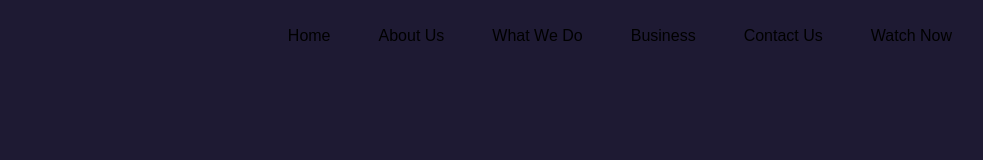
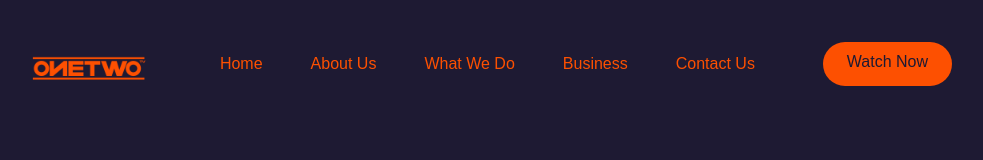
Before and after one commit to ZumiDaCoder/onetwotvsite, a website: page index.html in a window 1280 px wide. Shown: the whole page, without its empty margins (152-1135 px from the left). Drawn offline with Linux system fonts and the light colour scheme.

Commit message:
modified navbar and added watch now button

```diff
--- a/index.html
+++ b/index.html
@@ -12,17 +12,20 @@
     <div class="flex items-center justify-between">
       <!-- Logo -->
       <div class="pt-2">
-        <img class="w-32 h-18" src="assets/imgs/ONETWO LOGO.png" alt="">
+        <img class="w-32 h-18" src="assets/imgs/ONETWOLOGO.png" alt="">
       </div>
       <!-- Menu Items-->
       <div class="hidden space-x-12 md:flex">
-        <a href="#">Home</a>
-        <a href="#">About Us</a>
-        <a href="#">What We Do</a>
-        <a href="#">Business</a>
-        <a href="#">Contact Us</a>
-        <a href="#">Watch Now</a>
+        <a class="text-orange hover:text-yellow" href="#">Home</a>
+        <a class="text-orange hover:text-yellow" href="#">About Us</a>
+        <a class="text-orange hover:text-yellow" href="#">What We Do</a>
+        <a class="text-orange hover:text-yellow" href="#">Business</a>
+        <a class="text-orange hover:text-yellow" href="#">Contact Us</a>
       </div>
+      <!-- Button -->
+      <a href="https://www.youtube.com/@OneTwoTVKE" target="_blank" class="hidden p-3 px-6 pt-2 rounded-full lg:block text-strongpurple bg-orange hover:bg-yellow baseline">Watch Now</a>
+      <!-- Design button for sm-screens -->
+
     </div>
   </nav>
 </body>
```
Also changed, not shown: assets/imgs/ONETWO LOGO.pdf.png (deleted), css/styles.min.css, dist/output.css (deleted), input.css (deleted).
